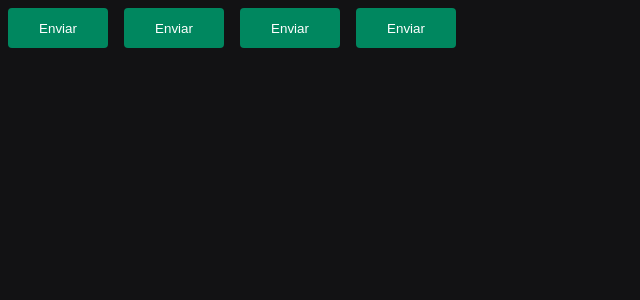
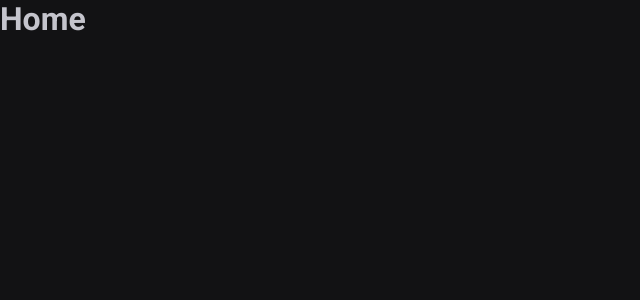
Before and after one commit to Luciano-Ferreira/ignite-timer, a React (Vite) app: page / in a window 1280 px wide. Shown: the top 300 px of the page, without its empty margins (0-640 px from the left). Built offline with nearby package versions, Linux system fonts and the light colour scheme.

Commit message:
feat: setup routes with react-router-dom

```diff
--- a/package.json
+++ b/package.json
@@ -12,6 +12,7 @@
   "dependencies": {
     "react": "^18.2.0",
     "react-dom": "^18.2.0",
+    "react-router-dom": "^6.8.1",
     "styled-components": "^5.3.6"
   },
   "devDependencies": {
--- a/src/App.tsx
+++ b/src/App.tsx
@@ -1,5 +1,7 @@
+import { BrowserRouter } from 'react-router-dom'
 import { ThemeProvider } from 'styled-components'
-import { Button } from './components/Button'
+
+import { Router } from './components/Router'
 
 import { GlobalStyle } from './styles/global'
 import { defaultTheme } from './styles/themes/default'
@@ -7,11 +9,9 @@
 function App() {
   return (
     <ThemeProvider theme={defaultTheme}>
-      <Button variant="primary">Enviar</Button>
-      <Button variant="secondary">Enviar</Button>
-      <Button variant="danger">Enviar</Button>
-      <Button variant="success">Enviar</Button>
-
+      <BrowserRouter>
+        <Router />
+      </BrowserRouter>
       <GlobalStyle />
     </ThemeProvider>
   )
--- a/src/components/Button.styles.ts
+++ /dev/null
@@ -1,26 +0,0 @@
-import styled from 'styled-components'
-
-export type ButtonVariant = 'primary' | 'secondary' | 'danger' | 'success'
-
-interface ButtonContainerProps {
-  variant: ButtonVariant
-}
-
-// const buttonVariants = {
-//   primary: 'purple',
-//   secondary: 'orange',
-//   danger: 'red',
-//   success: 'green',
-// }
-
-export const ButtonContainer = styled.button<ButtonContainerProps>`
-  width: 100px;
-  height: 40px;
-
-  border-radius: 4px;
-  border: 0;
-  margin: 8px;
-
-  background-color: ${(props) => props.theme['green-500']};
-  color: ${(props) => props.theme.white};
-`
--- a/src/components/Button.tsx
+++ /dev/null
@@ -1,11 +0,0 @@
-import { ReactNode } from 'react'
-import { ButtonContainer, ButtonVariant } from './Button.styles'
-
-interface Props {
-  variant?: ButtonVariant
-  children: ReactNode
-}
-
-export function Button({ variant = 'primary', children }: Props) {
-  return <ButtonContainer variant={variant}>{children}</ButtonContainer>
-}
--- /dev/null
+++ b/src/components/Router.tsx
@@ -0,0 +1,12 @@
+import { Routes, Route } from 'react-router-dom'
+import { Home } from '../pages/Home'
+import { History } from '../pages/History'
+
+export function Router() {
+  return (
+    <Routes>
+      <Route path="/" element={<Home />} />
+      <Route path="/history" element={<History />} />
+    </Routes>
+  )
+}
--- /dev/null
+++ b/src/pages/History.tsx
@@ -0,0 +1,3 @@
+export function History() {
+  return <h1>History</h1>
+}
--- /dev/null
+++ b/src/pages/Home.tsx
@@ -0,0 +1,3 @@
+export function Home() {
+  return <h1>Home</h1>
+}
```
Also changed, not shown: 1 other file (tests, documents, lock files or other folders).
